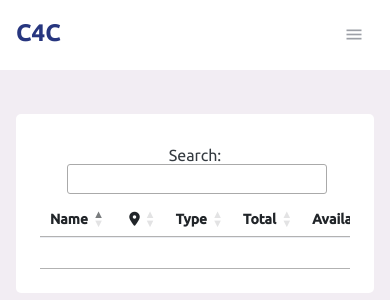
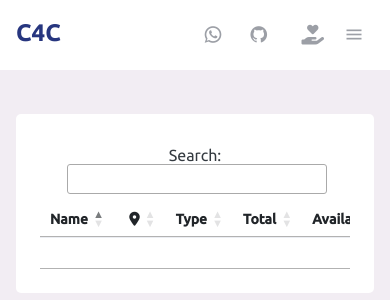
Before and after one commit to semikolan-co/care4covid, a Flask app: page /beds/1 in a window 390 px wide. Shown: the top 300 px of the page. Run offline with Flask 2, Linux system fonts and the light colour scheme; data that the repository does not hold is empty; some libraries are stand-ins or nearby versions.

Commit message:
WhatsApp Icon Added and Icons displayed on Mobile Screen

```diff
--- a/templates/layout.html
+++ b/templates/layout.html
@@ -92,7 +92,7 @@
                                 <i class="mdi mdi-logout mr-2 text-primary"></i> Signout </a>
                         </div>
                     </li> -->
-                    <li class="nav-item d-none d-lg-block full-screen-link">
+                    <li class="nav-item  d-none d-lg-block full-screen-link">
                         <a class="nav-link">
                             <i class="mdi mdi-fullscreen" id="fullscreen-button"></i>
                         </a>
@@ -185,12 +185,17 @@
                             <h6 class="p-3 mb-0 text-center">See all notifications</h6>
                         </div>
                     </li> -->
-                    <li class="nav-item nav-logout d-none d-lg-block">
+                    <li class="nav-item nav-logout ">
+                        <a class="nav-link" href="https://chat.whatsapp.com/EyiFgmUCO79FJf1r4brTIr">
+                            <i class="mdi mdi-whatsapp"></i>
+                        </a>
+                    </li>
+                    <li class="nav-item nav-logout ">
                         <a class="nav-link" href="https://github.com/very-good-team/care4covid">
                             <i class="mdi mdi-github-circle"></i>
                         </a>
                     </li>
-                    <li class="nav-item nav-settings d-none d-lg-block">
+                    <li class="nav-item nav-settings">
                         <a class="nav-link" target="_blank" href="https://www.pmcares.gov.in/en/web/contribution/donate_india">
                             <i class="fa fa-hand-holding-heart"></i>
                         </a>
```
